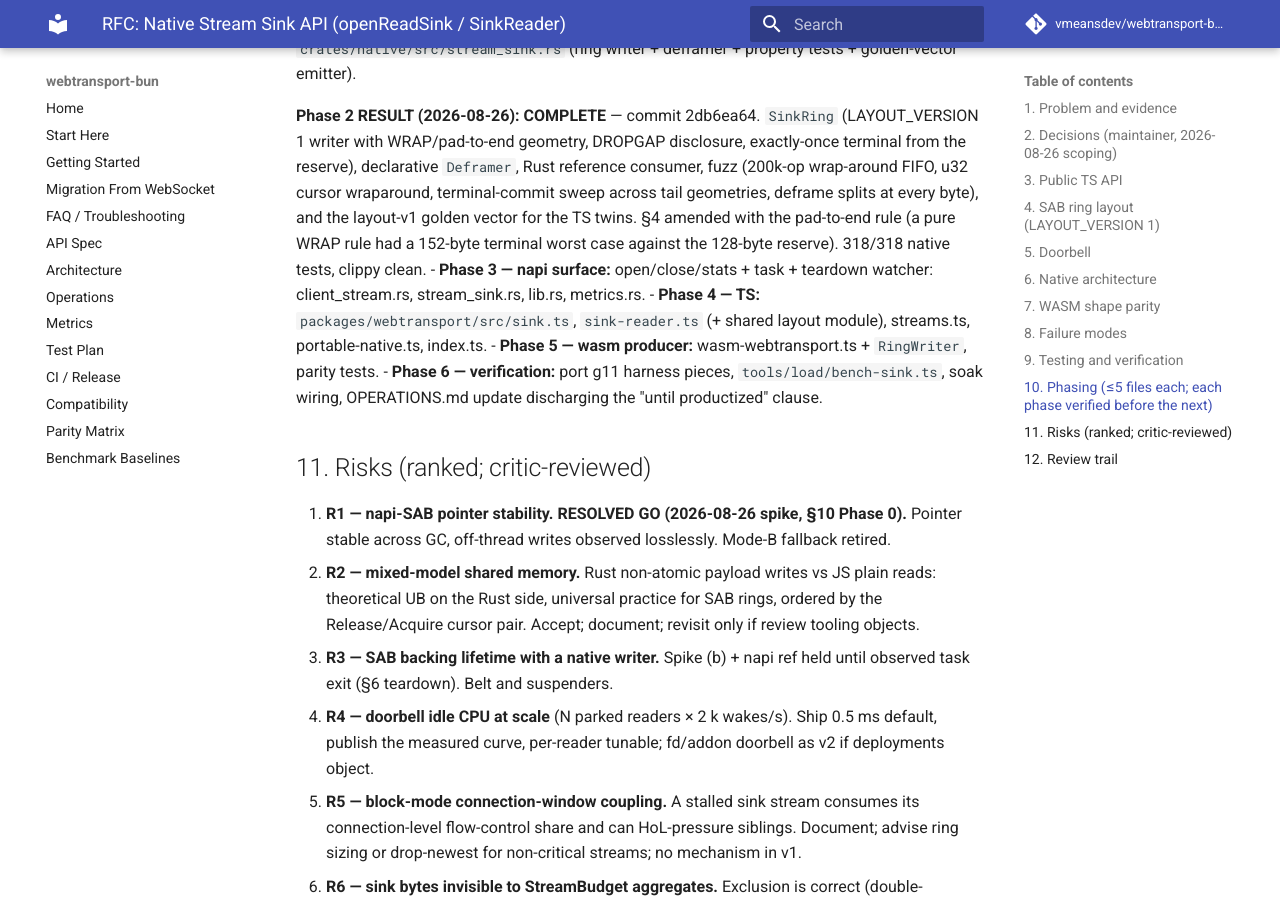
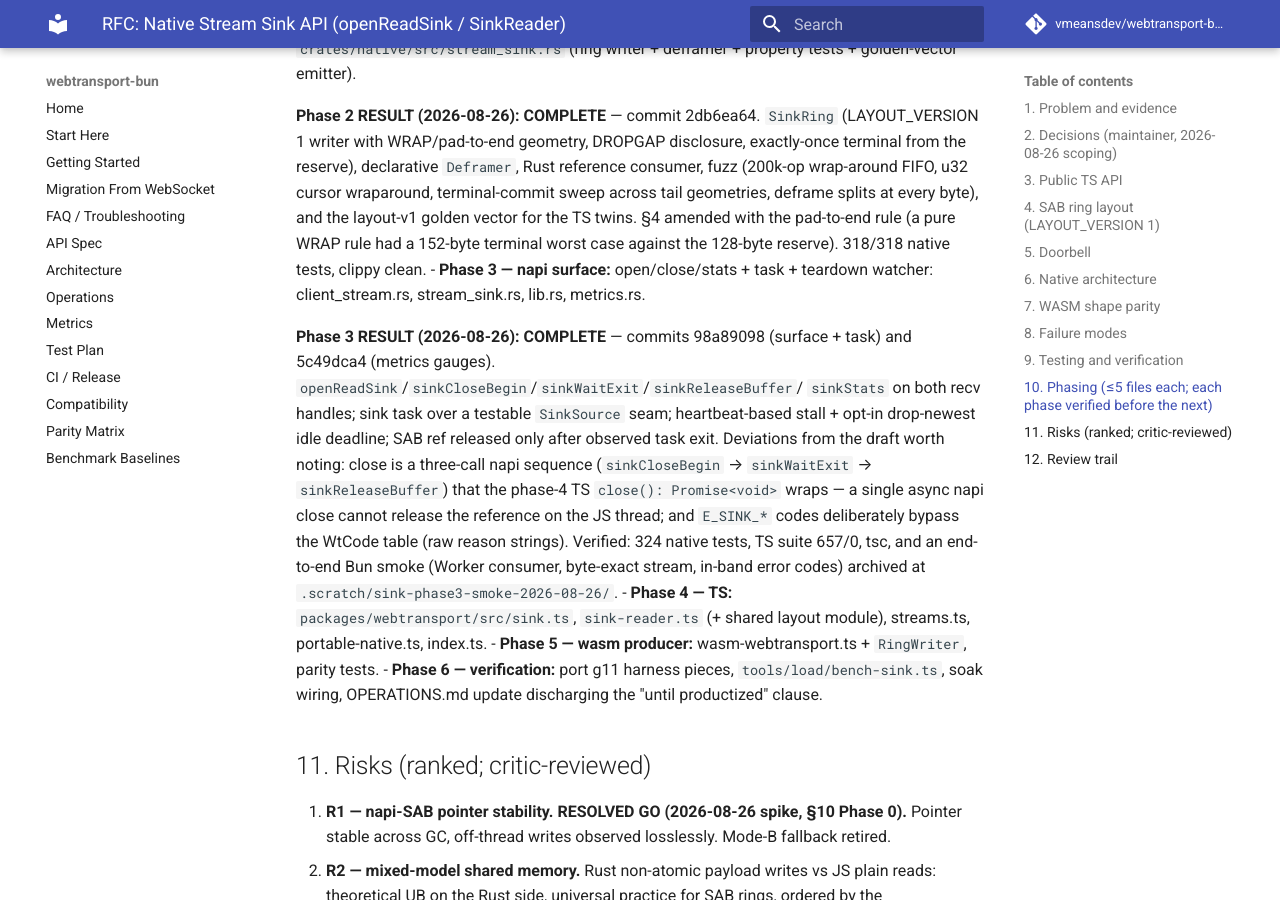
Before and after one commit to vmeansdev/webtransport-bun, an MkDocs documentation site: the page built from docs/RFC_STREAM_SINK.md, in a window 1280 px wide and 900 px high, scrolled down 9909 px. Built offline with MkDocs 1.6.1 and Material for MkDocs 9.7.7, drawn with Linux system fonts in a browser that asks for light colours; comment, search, counter and statistics services are not loaded.

Commit message:
Record Phase 3 completion in the stream sink RFC
Co-Authored-By: Claude Fable 5 <noreply@anthropic.com>

```diff
--- a/docs/RFC_STREAM_SINK.md
+++ b/docs/RFC_STREAM_SINK.md
@@ -388,6 +388,18 @@ production. **Shape parity, not latency parity.**
   318/318 native tests, clippy clean.
 - **Phase 3 — napi surface:** open/close/stats + task + teardown watcher: client_stream.rs,
   stream_sink.rs, lib.rs, metrics.rs.
+
+  **Phase 3 RESULT (2026-08-26): COMPLETE** — commits 98a89098 (surface + task) and 5c49dca4
+  (metrics gauges). `openReadSink`/`sinkCloseBegin`/`sinkWaitExit`/`sinkReleaseBuffer`/
+  `sinkStats` on both recv handles; sink task over a testable `SinkSource` seam;
+  heartbeat-based stall + opt-in drop-newest idle deadline; SAB ref released only after
+  observed task exit. Deviations from the draft worth noting: close is a three-call napi
+  sequence (`sinkCloseBegin` → `sinkWaitExit` → `sinkReleaseBuffer`) that the phase-4 TS
+  `close(): Promise<void>` wraps — a single async napi close cannot release the reference on
+  the JS thread; and `E_SINK_*` codes deliberately bypass the WtCode table (raw reason
+  strings). Verified: 324 native tests, TS suite 657/0, tsc, and an end-to-end Bun smoke
+  (Worker consumer, byte-exact stream, in-band error codes) archived at
+  `.scratch/sink-phase3-smoke-2026-08-26/`.
 - **Phase 4 — TS:** `packages/webtransport/src/sink.ts`, `sink-reader.ts` (+ shared layout
   module), streams.ts, portable-native.ts, index.ts.
 - **Phase 5 — wasm producer:** wasm-webtransport.ts + `RingWriter`, parity tests.
```
